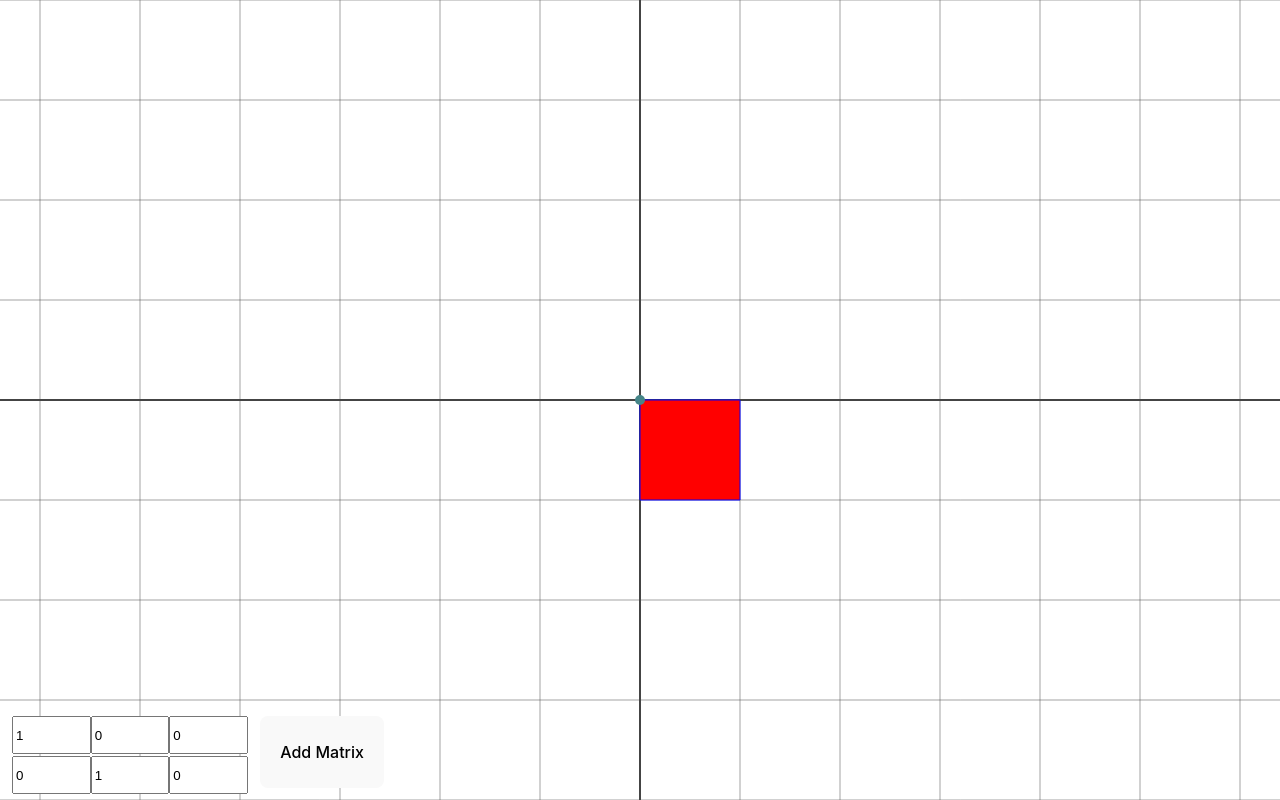
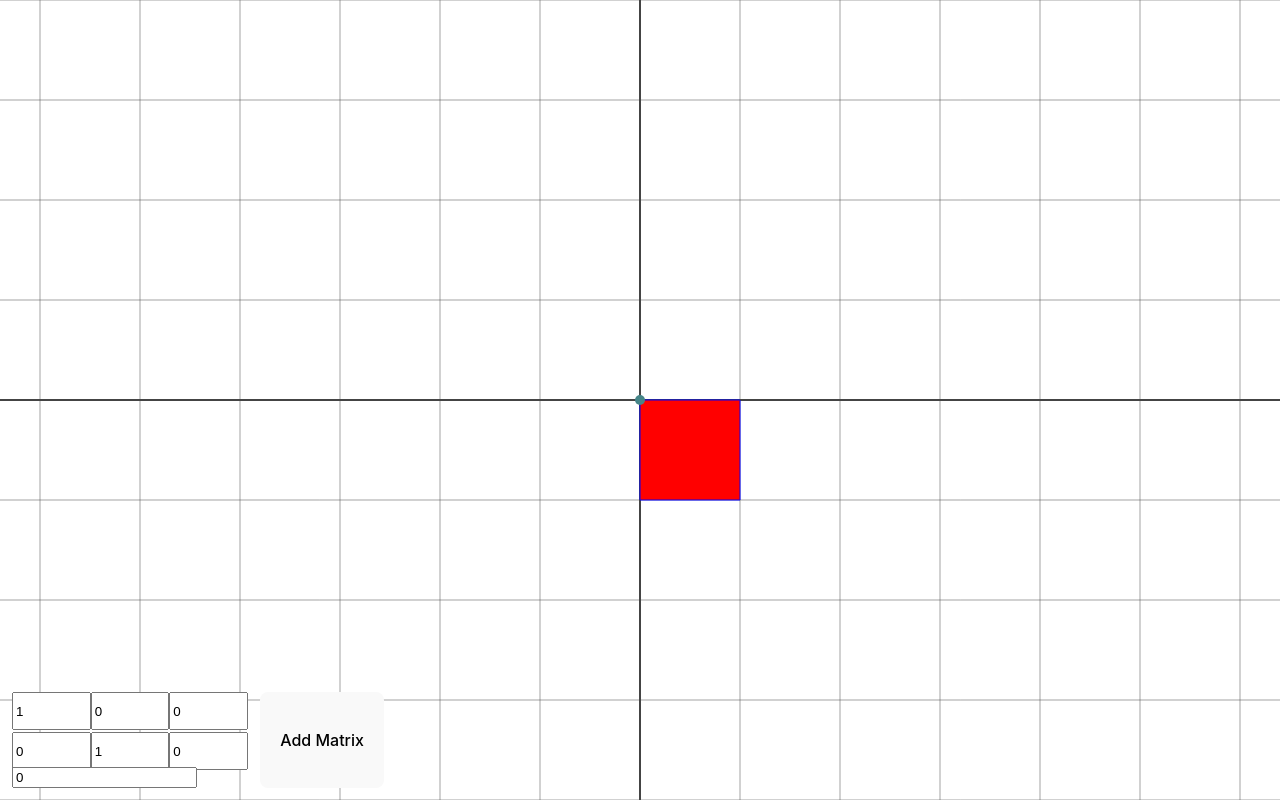
Before and after one commit to bschlenk/affine-explorer, a React (Vite) app: page / in a window 1280 px wide. Built offline with nearby package versions, Linux system fonts and the light colour scheme.

Commit message:
add rotation input

```diff
--- a/src/App.tsx
+++ b/src/App.tsx
@@ -102,8 +102,12 @@ function MatrixControl({
     [matrix, setMatrix]
   )
 
+  const rot = mat.getRotation(matrix)
+  const rotDeg = (rot * 180) / Math.PI
+
   return (
     <div className={styles.matrix}>
+      <div className={styles.matrixValues}>
         {(Object.keys(matrix) as mat.MatrixElement[]).map((key) => (
           <input
             key={key}
@@ -115,5 +119,18 @@ function MatrixControl({
           />
         ))}
       </div>
+      <div className={styles.matrixAux}>
+        <input
+          type="number"
+          value={rotDeg}
+          onChange={(e) => {
+            const rotDeg = parseFloat(e.target.value)
+            const newRot = (rotDeg * Math.PI) / 180
+
+            setMatrix(mat.mult(matrix, mat.rotate(newRot - rot)))
+          }}
+        />
+      </div>
+    </div>
   )
 }
--- a/src/app.module.css
+++ b/src/app.module.css
@@ -14,6 +14,9 @@
 }
 
 .matrix {
+}
+
+.matrixValues {
   display: grid;
   gap: 8px;
   grid-auto-flow: column;
--- a/src/matrix.ts
+++ b/src/matrix.ts
@@ -49,6 +49,10 @@ export function rotate(angle: number): Matrix {
 
 export function rotateAt(angle: number, cx: number, cy: number): Matrix {
   return transformFrom(rotate(angle), cx, cy)
+}
+
+export function getRotation(m: Matrix) {
+  return Math.atan2(m.xy, m.xx)
 }
 
 export function scale(x: number, y = x): Matrix {
```
Lines whose indentation alone changed are shown as unchanged.
